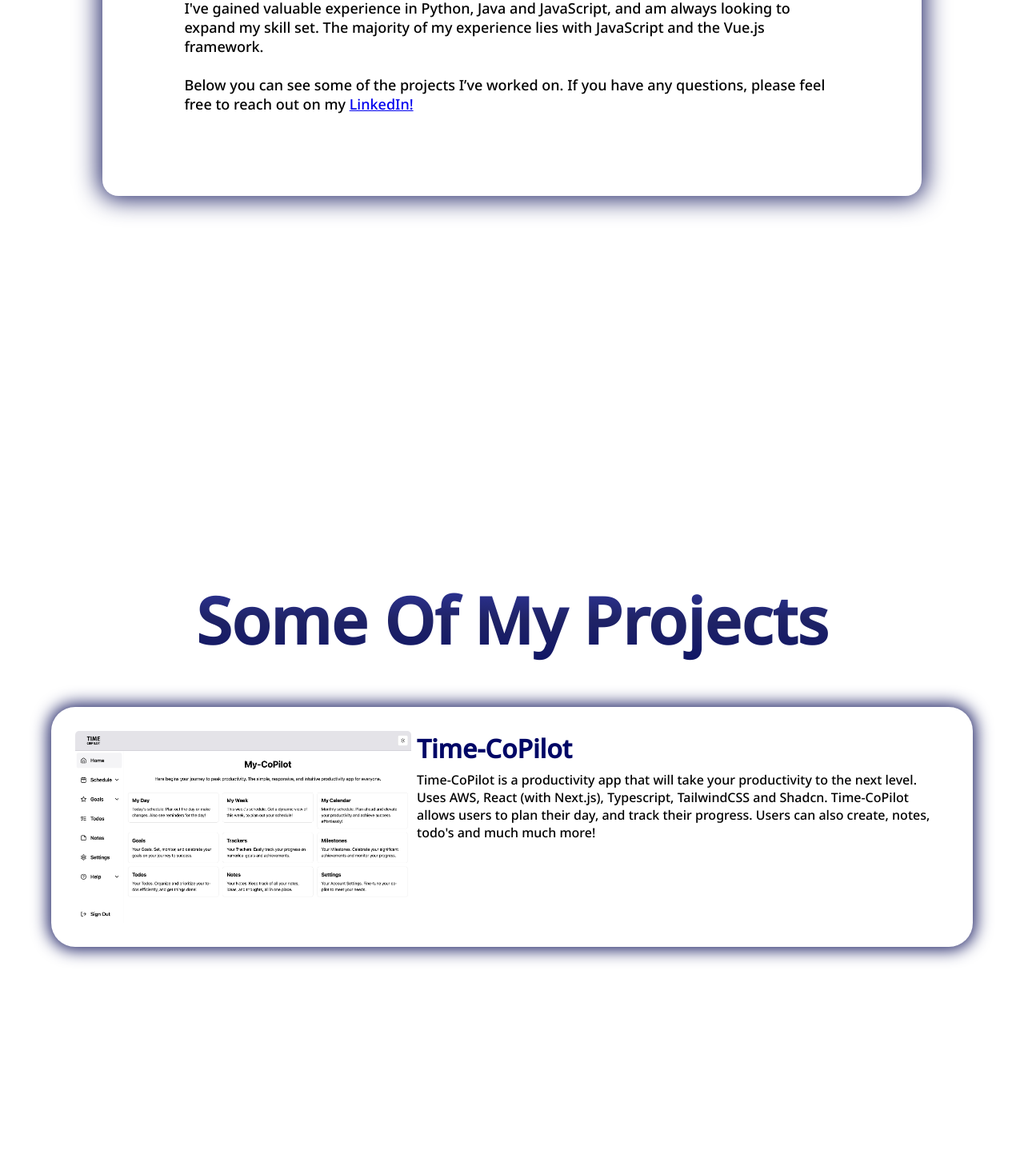
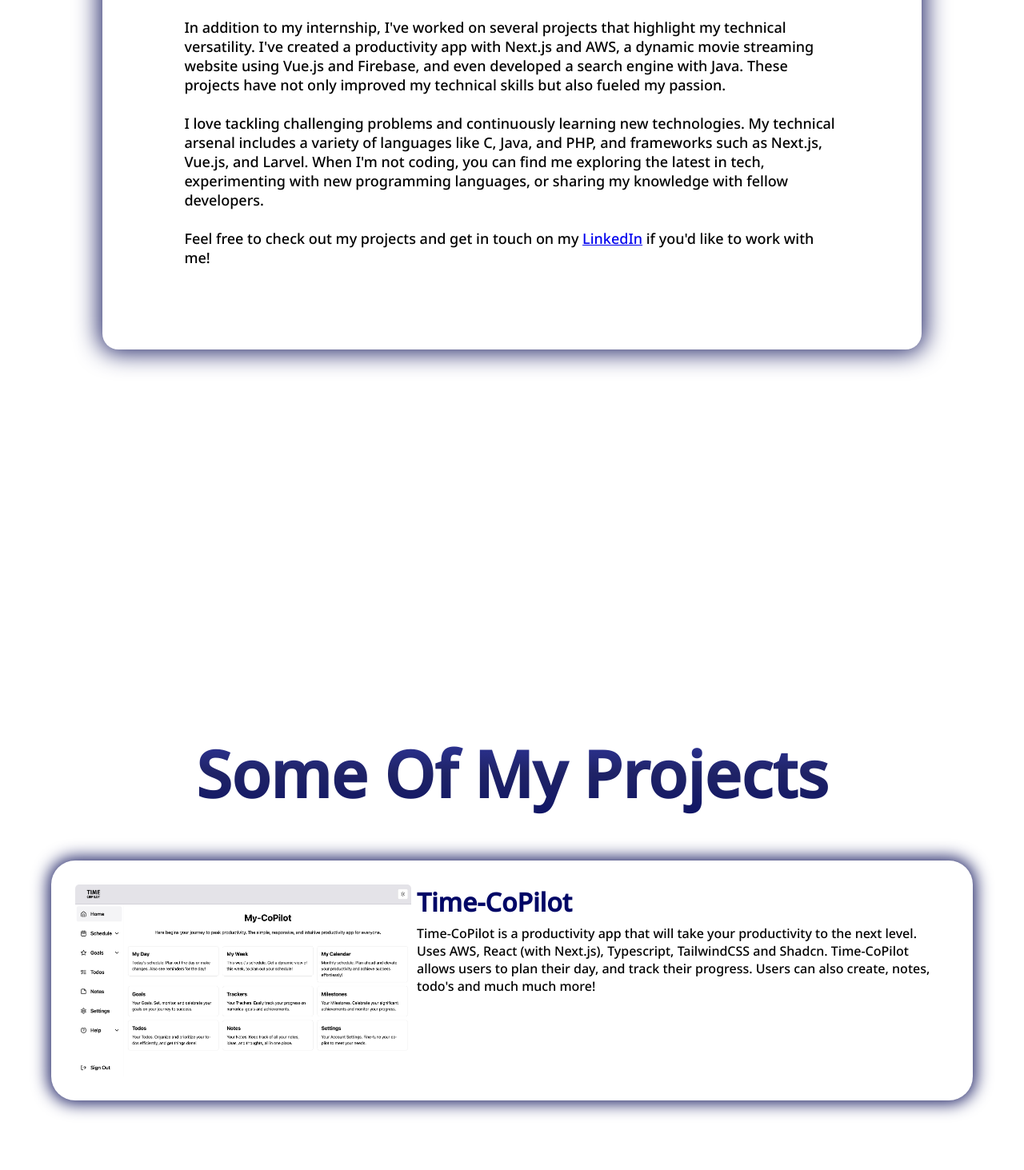
Before and after one commit to Ariz-Kazani/portfoliowebsite, a Vue app: page / in a window 1280 px wide. Shown: the part 2487-3950 px from the top of the page at 80% size. Built offline with nearby package versions, Linux system fonts and the light colour scheme.

Commit message:
update to aboutme and project sectinos

```diff
--- a/src/components/Body.vue
+++ b/src/components/Body.vue
@@ -1,24 +1,25 @@
 <script setup>
 import { ref, onMounted } from 'vue'
 import Projects from './Projects.vue';
+
+// analytics stuff
 import { analytics } from '../firebase';
 import { getAnalytics, logEvent } from "firebase/analytics";
 const an = getAnalytics();
 
-
+// landing page hover effect
 const openingMessage = ref('');
 const oMessageStext = ref([]);
 const oMessageLtext = ref(null);
 const oMessageMtext = ref([]);
 const showAMe = ref(false);
 
-const rotateX = ref(0);
-const rotateY = ref(0);
+// landing page opacity
+const landingOpacity = ref(100);
 
-const test = ref(100);
 
 window.addEventListener("scroll", () => {
-  test.value = Math.min(100, 100 - window.scrollY / window.innerHeight * 65);
+  landingOpacity.value = Math.min(100, 100 - window.scrollY / window.innerHeight * 65);
 });
 
 onMounted(() => {
@@ -78,28 +79,20 @@
     } else {
       clearInterval(interval);
     }
-  }, 35);
+  }, 100);
 }
 
 landingInitialAnimation();
 
-function abtMPEffect(e) {
-  rotateY.value = 20 * ((e.layerX - e.target.clientWidth / 2) / e.target.clientWidth);
-  rotateX.value = -20 * ((e.layerY - e.target.clientHeight / 2) / e.target.clientHeight);
-}
 
-function abtMPREffect() {
-  rotateX.value = 0;
-  rotateY.value = 0;
-}
 
 </script>
 
 <template>
   <div id="body-con">
     <div id="landing-con-outer">
-      <div class="spacer1a" :style="{ 'opacity': test + '%' }"></div>
-      <div id="landing-con" :style="{ 'opacity': test + '%' }">
+      <div class="spacer1a" :style="{ 'opacity': landingOpacity + '%' }"></div>
+      <div id="landing-con" :style="{ 'opacity': landingOpacity + '%' }">
         <div id="img-con">
           <div id="img-style-con">
             <img src="../assets/earth.jpg" alt="" id="earth-img">
@@ -118,26 +111,31 @@
       <h1 id="about-title">About Me</h1>
       <div id="about-me-data" :class="{ 'abt-me-trans': showAMe, 'abt-me-trans-b': !showAMe }">
         <p id="about-me-info">
-          Hi, my name is Ariz! I am an aspiring software engineer from Toronto, who is currently studying computer
-          science
-          at Carleton University. For as long as I can I've been taking things apart to see how they work (sorry mom and
-          dad), and
-          create new things. This passion for curiosity led me to the field of computer science. An immeasurable focus
-          has
-          allowed me to learn a lot in not a lot of time.
-          <br><br>
-          I've gained valuable experience in Python, Java and JavaScript, and am always looking to expand my skill set.
-          The majority of my experience lies with JavaScript and the Vue.js framework.
-          <br><br>
-          Below you can see some of the projects I’ve worked on. If you have any questions, please feel free to reach
-          out
-          on my <a @click="logEvent(an, 'Clicked A Social Link', { linkName: 'LinkedIn' });"
-            href="https://www.linkedin.com/in/arizkazani/" target="_blank">LinkedIn!</a>
+          Hi, I'm Ariz Kazani, a passionate Full Stack Developer currently honing my skills at Carleton University,
+          where I'm pursuing a Bachelor of Science in Computer Science, and a Minor in Statistics. I'm currently
+          interning at Confidens Analytics,
+          where I contribute to building comprehensive applications that assist dentists in starting their practices.
+          This experience has allowed me to apply my knowledge in real-world scenarios, enhancing my development skills
+          and understanding of full stack application development.
+          <br />
+          <br />
+          In addition to my internship, I've worked on several projects that highlight my technical versatility. I've
+          created a productivity app with Next.js and AWS, a dynamic movie streaming website using Vue.js and Firebase,
+          and even developed a search engine with Java. These projects have not only improved my technical skills but
+          also fueled my passion.
+          <br />
+          <br />
+          I love tackling challenging problems and continuously learning new technologies. My technical arsenal includes
+          a variety of languages like C, Java, and PHP, and frameworks such as Next.js, Vue.js, and Larvel. When I'm not
+          coding, you can find me exploring the latest in tech, experimenting with new programming languages, or sharing
+          my knowledge with fellow developers.
+          <br />
+          <br />
+          Feel free to check out my projects and get in touch on my <a
+            @click="logEvent(an, 'Clicked A Social Link', { linkName: 'LinkedIn' });"
+            href="https://www.linkedin.com/in/arizkazani/" target="_blank">LinkedIn</a> if you'd like to work with me!
         </p>
-        <!-- <div id="about-me-pic" @mousemove="abtMPEffect" @mouseleave="abtMPREffect()"
-          :style="{ 'transform': 'perspective(2000px) rotateX(' + rotateX + 'deg) rotateY(' + rotateY + 'deg)' }">
-          <img src="../assets/Ariz.jpg" alt="">
-        </div> -->
+
       </div>
     </div>
     <div id="work">
@@ -539,4 +537,4 @@
     -webkit-text-fill-color: transparent;
   }
 }
-</style>
+</style>style
--- /dev/null
+++ b/src/components/Card.vue
@@ -0,0 +1,155 @@
+<script setup>
+import { ref } from 'vue';
+import { analytics } from '../firebase';
+import { getAnalytics, logEvent } from "firebase/analytics";
+const an = getAnalytics();
+
+const rotateX = ref(0);
+const rotateY = ref(0);
+
+defineProps({
+  name: String,
+  description: String,
+  link: String,
+  photo: String,
+  id: String,
+  index: Number,
+});
+
+function abtMPEffect(e) {
+  rotateY.value = 20 * ((e.layerX - e.target.clientWidth / 2) / e.target.clientWidth);
+  rotateX.value = -20 * ((e.layerY - e.target.clientHeight / 2) / e.target.clientHeight);
+}
+
+function abtMPREffect() {
+  rotateX.value = 0;
+  rotateY.value = 0;
+}
+
+
+</script>
+
+<template>
+  <div id="projects" :class="id" :href="link" :style="{ 'top': 100 + index * 10 + 'px' }">
+    <a @click="logEvent(an, 'Clicked A Project Link', { linkName: id });" :href="link" target="_blank">
+      <h1 id="title-con">{{ name }}</h1>
+    </a>
+    <p id="description"> {{ description }}</p>
+
+    <div id="project-img" @mousemove="abtMPEffect" @mouseleave="abtMPREffect()">
+      <img id="project-img-data" :src="photo" alt="Coming Soon"
+        :style="{ 'transform': 'perspective(2000px) rotateX(' + rotateX + 'deg) rotateY(' + rotateY + 'deg)' }">
+    </div>
+  </div>
+</template>
+
+<style scoped>
+#projects {
+  margin: 0px 5% 40vh 5%;
+  height: 300px;
+  padding: 30px;
+  display: grid;
+  grid-template-columns: 427px 1fr;
+  grid-template-rows: 50px 190px;
+  border-radius: 30px;
+  box-shadow: 0px 0px 20px 4px #1F2366;
+  background-color: white;
+  position: sticky;
+  overflow: hidden;
+}
+
+#projects #project-img {
+  height: 100%;
+  width: 420px;
+  grid-column: 1;
+  grid-row: 1 / span 2;
+  border-radius: 5px;
+}
+
+#projects #project-img:hover {
+  #project-img-data {
+    box-shadow: 0px 0px 10px 1px #8F95EE;
+  }
+}
+
+#projects #project-img #project-img-data {
+  height: 100%;
+  width: 100%;
+  border-radius: 5px;
+}
+
+#projects #description {
+  grid-row: 2;
+  grid-column: 2;
+}
+
+#projects a {
+  grid-row: 1;
+  grid-column: 2;
+  color: #000766;
+  text-decoration: none;
+}
+
+
+@media only screen and (max-width: 890px) {
+  #projects {
+    grid-template-columns: 338px 1fr;
+  }
+
+  #projects #project-img {
+    grid-row: 2;
+    width: 331px;
+  }
+
+  #projects #description {
+    grid-row: 1 / span 2;
+  }
+
+  #projects a {
+    grid-column: 1;
+  }
+}
+
+@media only screen and (max-width: 720px) {
+
+  #projects {
+    grid-template-columns: 89px 1fr;
+  }
+
+  #projects #project-img {
+    grid-row: 1;
+    width: 82px;
+  }
+
+  #projects a {
+    grid-column: 2;
+    font-size: 2.8vw;
+  }
+
+  #projects #description {
+    grid-row: 2;
+    grid-column: 1 / span 2;
+  }
+}
+
+@media only screen and (max-width: 420px) {
+  #projects {
+    height: 430px;
+  }
+
+  #projects a {
+    font-size: 2.5vw;
+  }
+}
+
+@media (prefers-color-scheme: dark) {
+  #projects {
+    background-color: rgb(52, 52, 52);
+    box-shadow: 0px 0px 20px 4px #8F95EE;
+  }
+
+  #projects a {
+    color: #4651EA;
+  }
+}
+</style>
--- a/src/components/Projects.vue
+++ b/src/components/Projects.vue
@@ -4,9 +4,8 @@
 import sortingAlgoIMG from '../assets/sortingalgo.png';
 import timecopilotIMG from '../assets/time-copilot2.jpg';
 import searchEngineIMG from '../assets/searchengine.png';
-import { analytics } from '../firebase';
-import { getAnalytics, logEvent } from "firebase/analytics";
-const an = getAnalytics();
+import Card from './Card.vue';
+
 
 // Add projects here in the format below
 const projects = ref([
@@ -42,7 +41,7 @@
     name: 'Coming Soon',
     link: null,
     photo: 'https://t4.ftcdn.net/jpg/05/79/68/85/240_F_579688567_hmuT3hnFxTeDBXsyUUsmvB6Kvt0UF8Bd.webp',
-    description: 'Coming Soon',
+    description: 'Coming Soon, stay tuned ;)',
     id: 'coming-soon',
   }
 ])
@@ -52,123 +51,26 @@
 
 <template>
   <div class="project-con">
-    <div id="projects" v-for="(site, index) in projects" :class="site.id" :href="site.link"
-      :style="{ 'top': 100 + index * 10 + 'px' }">
-      <a @click="logEvent(an, 'Clicked A Project Link', { linkName: site.id });" :href="site.link" target="_blank">
-        <h1 id="title-con">{{ site.name }}</h1>
-      </a>
-      <p id="description"> {{ site.description }}</p>
-      <img id="project-img" :src="site.photo" alt="Coming Soon">
-    </div>
+    <template v-for="(site, index) in projects">
+      <Card :name="site.name" :description="site.description" :link="site.link" :photo="site.photo" :id="site.id"
+        :index="index" />
+    </template>
   </div>
 </template>
 
 
 <style scoped>
 .project-con {
-  /* Adjust the number of projects */
+  /* Adjust the number of projects  1 more after this*/
   /*adjust         !                !     */
   min-height: calc(5*300px + 30px + 5*40vh);
 }
 
-#projects {
-  margin: 0px 5% 40vh 5%;
-  height: 300px;
-  padding: 30px;
-  display: grid;
-  grid-template-columns: 427px 1fr;
-  grid-template-rows: 50px 190px;
-  border-radius: 30px;
-  box-shadow: 0px 0px 20px 4px #1F2366;
-  background-color: white;
-  position: sticky;
-  overflow: hidden;
-}
-
-#projects #project-img {
-  height: 100%;
-  width: 420px;
-  grid-column: 1;
-  grid-row: 1 / span 2;
-  border-radius: 5px;
-}
-
-#projects #description {
-  grid-row: 2;
-  grid-column: 2;
-}
-
-#projects a {
-  grid-row: 1;
-  grid-column: 2;
-  color: #000766;
-  text-decoration: none;
-}
-
-
-@media only screen and (max-width: 890px) {
-  #projects {
-    grid-template-columns: 338px 1fr;
-  }
-
-  #projects #project-img {
-    grid-row: 2;
-    width: 331px;
-  }
-
-  #projects #description {
-    grid-row: 1 / span 2;
-  }
-
-  #projects a {
-    grid-column: 1;
-  }
-}
-
-@media only screen and (max-width: 720px) {
-
-  #projects {
-    grid-template-columns: 89px 1fr;
-  }
-
-  #projects #project-img {
-    grid-row: 1;
-    width: 82px;
-  }
-
-  #projects a {
-    grid-column: 2;
-    font-size: 2.8vw;
-  }
-
-  #projects #description {
-    grid-row: 2;
-    grid-column: 1 / span 2;
-  }
-}
-
 @media only screen and (max-width: 420px) {
   .project-con {
-    min-height: calc(4*430px + 30px + 4*40vh);
-  }
-
-  #projects {
-    height: 430px;
-  }
-
-  #projects a {
-    font-size: 2.5vw;
-  }
-}
-
-@media (prefers-color-scheme: dark) {
-  #projects {
-    background-color: rgb(52, 52, 52);
-    box-shadow: 0px 0px 20px 4px #8F95EE;
-  }
-
-  #projects a {
-    color: #4651EA;
+    /* Adjust the number of projects */
+    /*adjust         !                !     */
+    min-height: calc(5*430px + 30px + 5*40vh);
   }
 }
 </style>
```
Also changed, not shown: src/assets/time-copilot.png (deleted).
